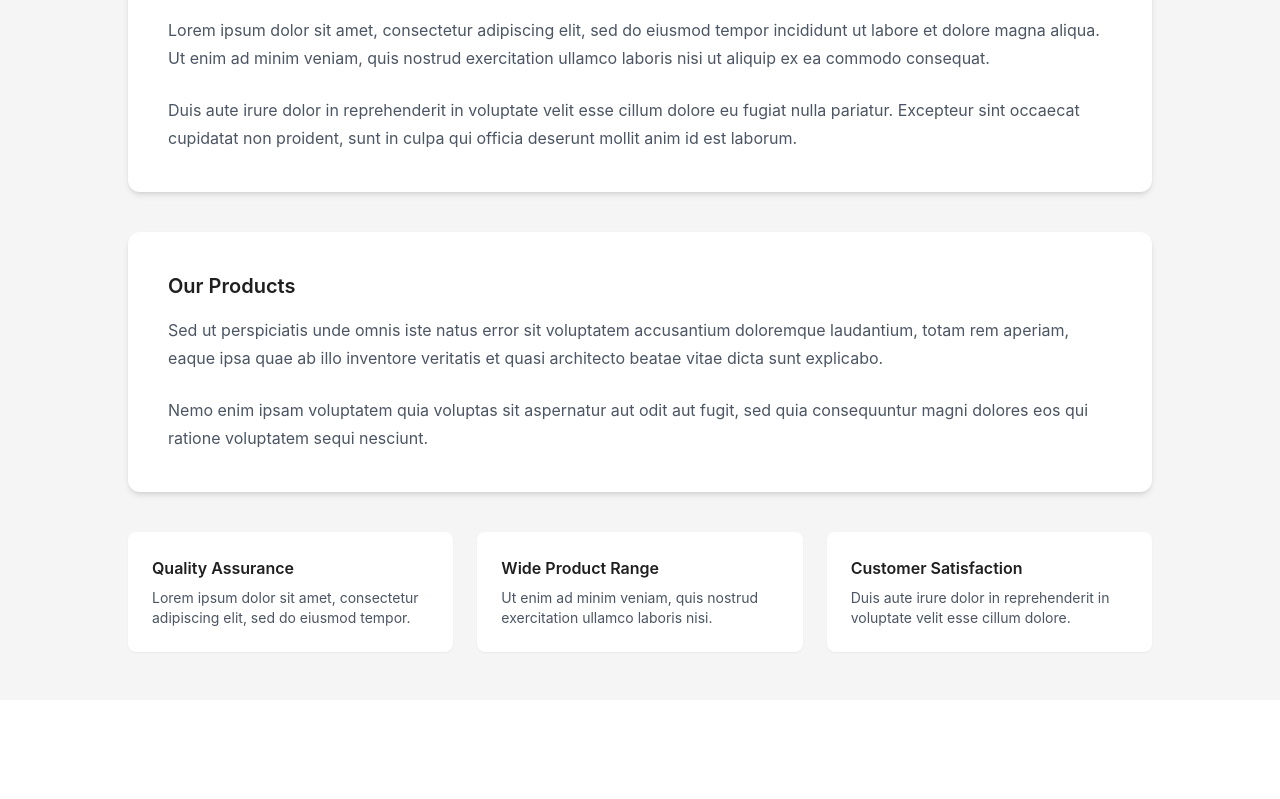
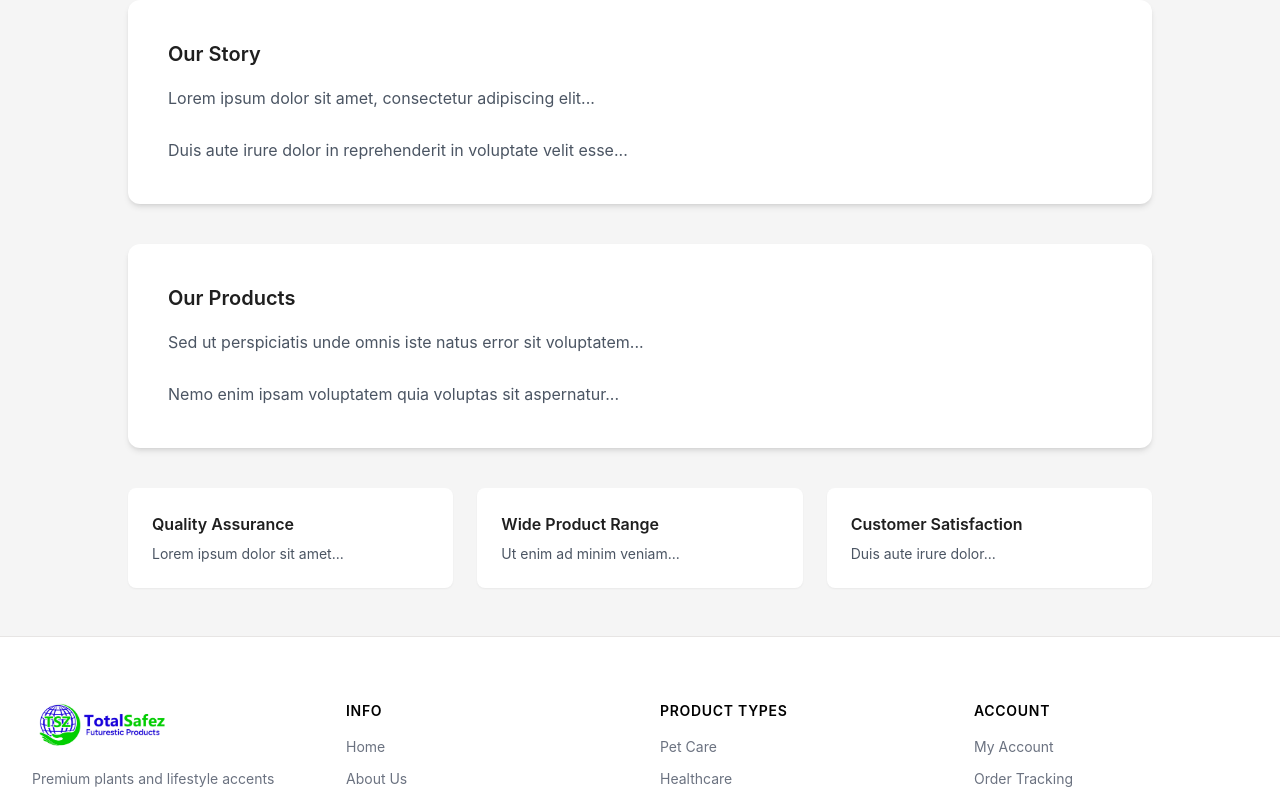
Before and after one commit to Maram-kalpana/Totalsafez, a Next.js app: page /about in a window 1280 px wide. Shown: the part 240-1039 px from the top of the page. Before the commit the page ends 940 px from the top, so only its background shows below. Built offline with nearby package versions, Linux system fonts and the light colour scheme.

Commit message:
initial commit

```diff
--- a/app/about/page.jsx
+++ b/app/about/page.jsx
@@ -1,8 +1,15 @@
 "use client";
+
+import Header from "@/components/Header";
+import Footer from "@/components/Footer";
 
 export default function AboutPage() {
   return (
-    <main className="bg-[#f5f5f5] py-12 px-6">
+    <main className="bg-[#f5f5f5]">
+
+      <Header />
+
+      <section className="py-12 px-6">
 
         {/* 🔥 PAGE TITLE */}
         <div className="max-w-5xl mx-auto text-center mb-12">
@@ -17,16 +24,11 @@ export default function AboutPage() {
           <h2 className="text-xl font-semibold mb-4">Our Story</h2>
 
           <p className="text-gray-600 leading-7 mb-6">
-          Lorem ipsum dolor sit amet, consectetur adipiscing elit, sed do eiusmod
-          tempor incididunt ut labore et dolore magna aliqua. Ut enim ad minim
-          veniam, quis nostrud exercitation ullamco laboris nisi ut aliquip ex ea
-          commodo consequat.
+            Lorem ipsum dolor sit amet, consectetur adipiscing elit...
           </p>
 
           <p className="text-gray-600 leading-7">
-          Duis aute irure dolor in reprehenderit in voluptate velit esse cillum
-          dolore eu fugiat nulla pariatur. Excepteur sint occaecat cupidatat non
-          proident, sunt in culpa qui officia deserunt mollit anim id est laborum.
+            Duis aute irure dolor in reprehenderit in voluptate velit esse...
           </p>
         </div>
 
@@ -35,14 +37,11 @@ export default function AboutPage() {
           <h2 className="text-xl font-semibold mb-4">Our Products</h2>
 
           <p className="text-gray-600 leading-7 mb-6">
-          Sed ut perspiciatis unde omnis iste natus error sit voluptatem accusantium
-          doloremque laudantium, totam rem aperiam, eaque ipsa quae ab illo inventore
-          veritatis et quasi architecto beatae vitae dicta sunt explicabo.
+            Sed ut perspiciatis unde omnis iste natus error sit voluptatem...
           </p>
 
           <p className="text-gray-600 leading-7">
-          Nemo enim ipsam voluptatem quia voluptas sit aspernatur aut odit aut fugit,
-          sed quia consequuntur magni dolores eos qui ratione voluptatem sequi nesciunt.
+            Nemo enim ipsam voluptatem quia voluptas sit aspernatur...
           </p>
         </div>
 
@@ -52,26 +51,30 @@ export default function AboutPage() {
           <div className="bg-white p-6 rounded-lg shadow-sm hover:shadow-md transition">
             <h3 className="font-semibold mb-2">Quality Assurance</h3>
             <p className="text-gray-600 text-sm">
-            Lorem ipsum dolor sit amet, consectetur adipiscing elit, sed do eiusmod tempor.
+              Lorem ipsum dolor sit amet...
             </p>
           </div>
 
           <div className="bg-white p-6 rounded-lg shadow-sm hover:shadow-md transition">
             <h3 className="font-semibold mb-2">Wide Product Range</h3>
             <p className="text-gray-600 text-sm">
-            Ut enim ad minim veniam, quis nostrud exercitation ullamco laboris nisi.
+              Ut enim ad minim veniam...
             </p>
           </div>
 
           <div className="bg-white p-6 rounded-lg shadow-sm hover:shadow-md transition">
             <h3 className="font-semibold mb-2">Customer Satisfaction</h3>
             <p className="text-gray-600 text-sm">
-            Duis aute irure dolor in reprehenderit in voluptate velit esse cillum dolore.
+              Duis aute irure dolor...
             </p>
           </div>
 
         </div>
 
+      </section>
+
+      <Footer />
+
     </main>
   );
 }
--- a/app/contact/page.jsx
+++ b/app/contact/page.jsx
@@ -1,6 +1,9 @@
 "use client";
 
 import { useState } from "react";
+import Header from "@/components/Header";
+import Footer from "@/components/Footer";
+
 import LocationOnIcon from "@mui/icons-material/LocationOn";
 import PhoneIcon from "@mui/icons-material/Phone";
 import EmailIcon from "@mui/icons-material/Email";
@@ -21,9 +24,14 @@ export default function ContactPage() {
   };
 
   return (
-    <section className="bg-[#f3f4f6] px-6 py-10">
+    <main className="bg-[#f3f4f6]">
 
-      {/* HEADER */}
+      {/* ✅ HEADER */}
+      <Header />
+
+      <section className="px-6 py-10">
+
+        {/* 🔥 TITLE */}
         <div className="text-center mb-10">
           <h1 className="text-3xl font-semibold">Contact Us</h1>
           <p className="text-gray-500 mt-2">
@@ -33,7 +41,7 @@ export default function ContactPage() {
 
         <div className="max-w-6xl mx-auto grid grid-cols-1 md:grid-cols-2 gap-8">
 
-        {/* 🔵 LEFT CARD */}
+          {/* 🔵 LEFT SIDE */}
           <div className="bg-white p-8 rounded-xl shadow-md hover:shadow-lg transition">
             <h2 className="text-xl font-semibold mb-4">Get in Touch</h2>
 
@@ -61,7 +69,7 @@ export default function ContactPage() {
             </div>
           </div>
 
-        {/* 🟣 RIGHT CARD */}
+          {/* 🟣 RIGHT SIDE FORM */}
           <div className="bg-white p-8 rounded-xl shadow-md hover:shadow-lg transition">
 
             <div className="space-y-6">
@@ -137,7 +145,7 @@ export default function ContactPage() {
 
               {/* BUTTON */}
               <button
-              className="px-8 py-3 rounded-md text-white font-medium shadow-md hover:shadow-lg transition"
+                className="w-full py-3 rounded-md text-white font-medium shadow-md hover:shadow-lg transition"
                 style={{ backgroundColor: "#1700de" }}
               >
                 Send Message
@@ -159,5 +167,10 @@ export default function ContactPage() {
         </div>
 
       </section>
+
+      {/* ✅ FOOTER */}
+      <Footer />
+
+    </main>
   );
 }
--- a/app/page.jsx
+++ b/app/page.jsx
@@ -3,7 +3,7 @@ import Hero from '@/components/Hero';
 import FeatureBanner from '@/components/FeatureBanner';
 // import LifestyleSection from '@/components/LifestyleSection';
 import PromoBanner from '@/components/PromoBanner';
-import DualCards from '@/components/DualCards';
+// import DualCards from '@/components/DualCards';
 import Footer from '@/components/Footer';
 import HomeCatalog from '@/components/shop/HomeCatalog';
 
@@ -16,7 +16,7 @@ export default function Home() {
       {/* <LifestyleSection /> */}
       <HomeCatalog />
       <PromoBanner />
-       <DualCards />
+        {/* <DualCards /> */}
       <Footer />
     </main>
   );
--- a/components/FeatureBanner.jsx
+++ b/components/FeatureBanner.jsx
@@ -2,30 +2,14 @@ import Link from "next/link";
 
 export default function FeatureBanner() {
   const cards = [
-    {
-      src: "/reference/pro1.jpeg",
-      alt: "Pet Care",
-      label: "Pet Care",
-    },
-    {
-      src: "/reference/pro2.jpeg",
-      alt: "Healthcare",
-      label: "Healthcare",
-    },
-    {
-      src: "/reference/pro3.jpeg",
-      alt: "Agriculture",
-      label: "Agriculture",
-    },
-    {
-      src: "/reference/pro4.jpeg",
-      alt: "Environment",
-      label: "Environment",
-    },
+    { src: "/reference/pro1.jpeg", alt: "Pet Care" },
+    { src: "/reference/pro2.jpeg", alt: "Healthcare" },
+    { src: "/reference/pro3.jpeg", alt: "Agriculture" },
+    { src: "/reference/pro4.jpeg", alt: "Environment" },
   ];
 
   return (
-    <section className="bg-white">
+    <section className="bg-white mt-[80px]">
       <div className="grid grid-cols-2 lg:grid-cols-4 gap-[10px] bg-white">
         {cards.map((card) => (
           <Link
@@ -33,15 +17,7 @@ export default function FeatureBanner() {
             key={card.alt}
             className="group block overflow-hidden bg-white"
           >
-
-            {/* LABEL */}
-            <div className="py-3 text-center">
-              <span className="text-[13px] font-medium text-[#222] tracking-wide">
-                {card.label}
-              </span>
-            </div>
-
-            {/* IMAGE */}
+            {/* IMAGE ONLY */}
             <div className="overflow-hidden">
               <img
                 src={card.src}
@@ -49,7 +25,6 @@ export default function FeatureBanner() {
                 className="w-full h-[380px] object-cover transition-transform duration-500 group-hover:scale-105"
               />
             </div>
-
           </Link>
         ))}
       </div>
--- a/components/ProductTabs.jsx
+++ b/components/ProductTabs.jsx
@@ -2,23 +2,28 @@
 
 import { productTabs } from '@/data/products';
 
-
 export default function ProductTabs({ activeTab, onTabChange }) {
   return (
-    <section className="pb-8 pt-2">
-      <div className="mx-auto flex w-full max-w-7xl flex-wrap items-center justify-center gap-5 px-4 text-[11px] uppercase tracking-[0.16em] sm:px-6 lg:px-8">
+    <section className="pt-[100px] pb-8"> {/* ✅ spacing added */}
+
+      <div className="mx-auto flex w-full max-w-7xl flex-wrap items-center justify-center gap-6 px-4 text-[16px] font-medium uppercase tracking-[0.16em] sm:px-6 lg:px-8">
+
         {productTabs.map((tab) => (
           <button
             key={tab.key}
             onClick={() => onTabChange(tab.key)}
-            className={`pb-1 transition-colors duration-300 ${
-              activeTab === tab.key ? 'border-b border-[#131313] text-[#131313]' : 'text-[#7a7a7a] hover:text-[#131313]'
+            className={`pb-2 transition-all duration-300 ${
+              activeTab === tab.key
+                ? 'border-b-2 border-[#131313] text-[#131313]'
+                : 'text-[#7a7a7a] hover:text-[#131313]'
             }`}
           >
             {tab.label}
           </button>
         ))}
+
       </div>
+
     </section>
   );
 }
```
Also changed, not shown: components/PromoBanner.jsx (+32 -12 lines). Lines whose indentation alone changed are shown as unchanged.
